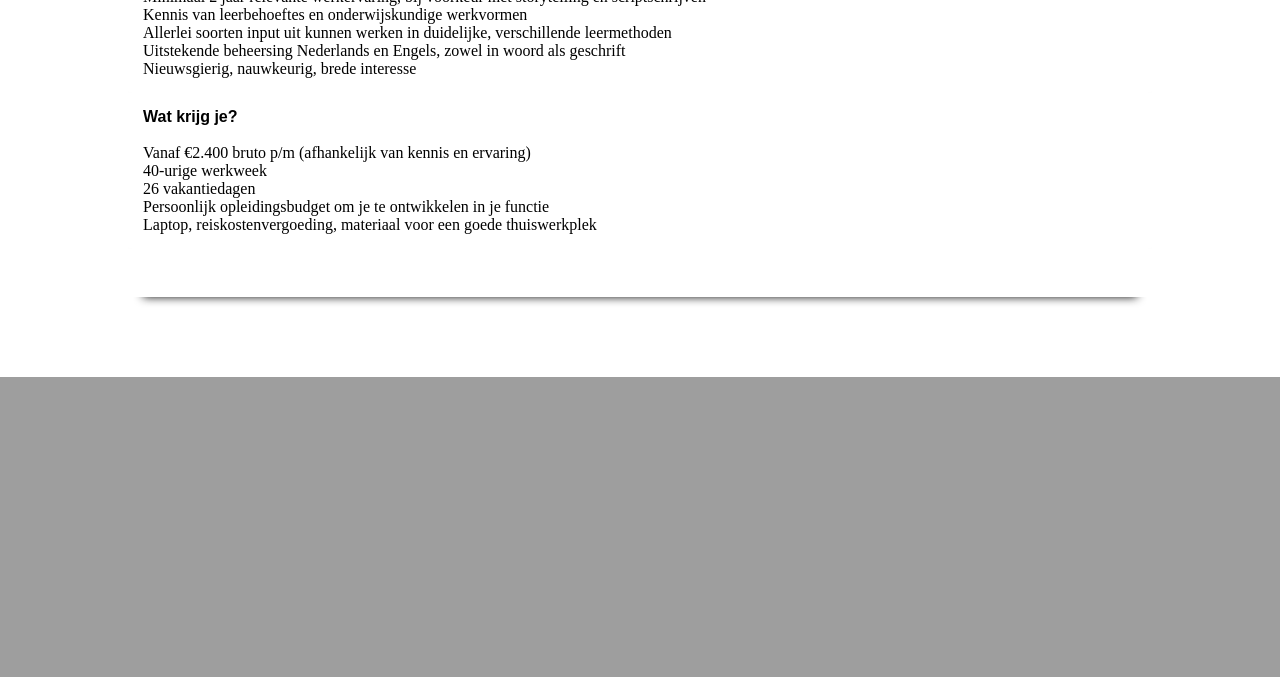
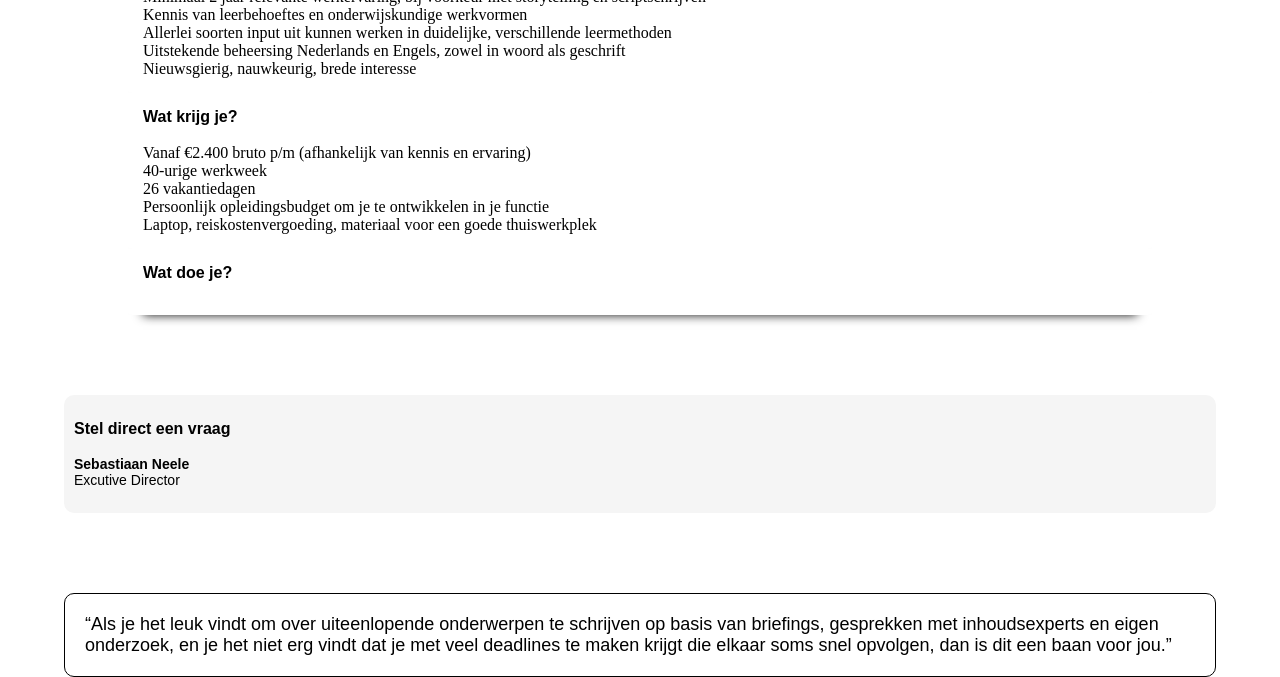
Before and after one commit to SamBaramesi/inBrain, a PHP site: page / in a window 1280 px wide. Shown: the part 619-1296 px from the top of the page. Before the commit the page ends 996 px from the top, so only its background shows below. Run offline with PHP 8.4, Linux system fonts and the light colour scheme.

Commit message:
Update 0.0.4

```diff
--- a/app.js
+++ /dev/null
@@ -1,22 +0,0 @@
-const config = {
-    type: 'pie',
-    data: data,
-  };
-
-  const data = {
-    labels: [
-      'Red',
-      'Blue',
-      'Yellow'
-    ],
-    datasets: [{
-      label: 'My First Dataset',
-      data: [300, 50, 100],
-      backgroundColor: [
-        'rgb(255, 99, 132)',
-        'rgb(54, 162, 235)',
-        'rgb(255, 205, 86)'
-      ],
-      hoverOffset: 4
-    }]
-  };
--- a/index.html
+++ b/index.html
@@ -57,13 +57,39 @@
             </ul>
         </div>
         <div class="column">
-            <h5></h5>
+            <h5>Wat doe je?</h5>
             <br>
             <ul>
                 <li></li>
             </ul>
         </div>
     </section>
+    <section>
+        <div class="contact">
+            <h5>Stel direct een vraag</h5>
+            <br>
+            <h6>Sebastiaan Neele</h6>
+            <div class="p3">
+                <p>Excutive Director</p>
+            </div>
+        </div>
+    </section>
+    <section>
+        <div class="vacHead">
+
+        </div>
+        <div class="vacDesc">
+
+        </div>
+    </section>
+    <section>
+        <div class="quote">
+            <div class="p1"><q>Als je het leuk vindt om over uiteenlopende onderwerpen te schrijven op basis van
+                    briefings, gesprekken met inhoudsexperts en eigen onderzoek, en je het niet erg vindt dat je met
+                    veel deadlines te maken krijgt die elkaar soms snel opvolgen, dan is dit een baan voor jou.</q>
+            </div>
+        </div>
+    </section>
 </body>
 
 </html>
--- a/style.css
+++ b/style.css
@@ -64,7 +64,8 @@ html h6 {
 /* --------------------------------------------------- */
 
 nav {
-    background-color: #FF6D2D;
+    /* background-color: #FF6D2D; */
+    background-color: white;
     text-align: center;
 }
 
@@ -130,6 +131,25 @@ nav li a:hover {
     list-style: none;
 }
 
+.contact {
+    margin: auto;
+    max-width: 90%;
+    background-color: whitesmoke;
+    text-align: left;
+    padding: 25px 10px;
+    border-radius: 10px;
+    margin-bottom: 10vh;
+}
+
+.quote {
+    margin: auto;
+    max-width: 90%;
+    text-align: left;
+    padding: 20px;
+    border: solid 1px black;
+    border-radius: 10px;
+}
+
 /*
 html {
     box-sizing: border-box;
```
